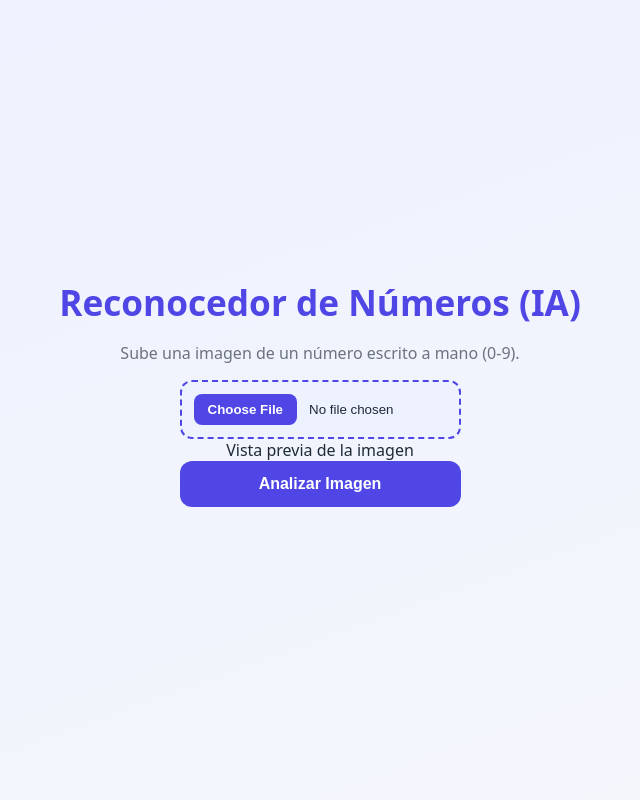
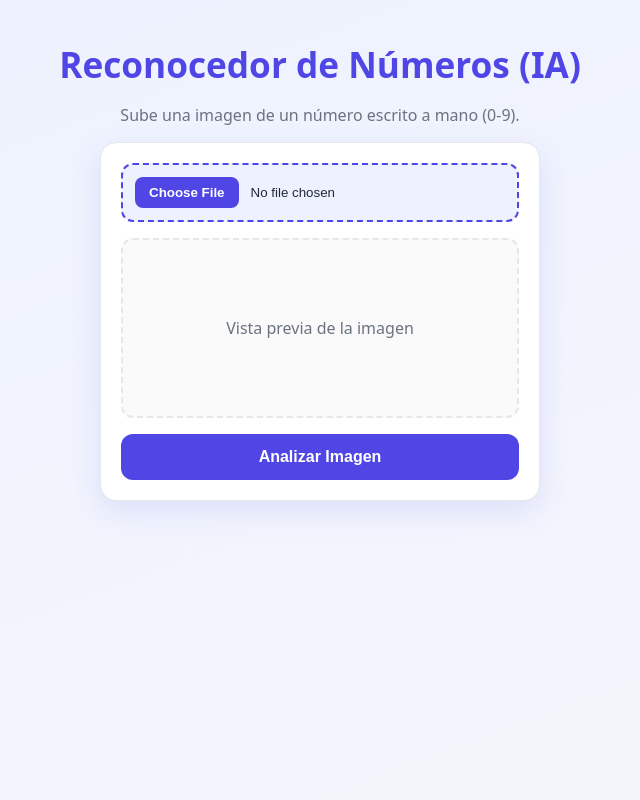
Before and after one commit to maicolsteven192-eng/WB-Services, a Flask app: page / in a window 1280 px wide. Shown: the whole page, without its empty margins (320-960 px from the left). Run offline with Flask 3, Linux system fonts and the light colour scheme.

Commit message:
Update style.css

```diff
--- a/static/style.css
+++ b/static/style.css
@@ -111,3 +111,40 @@ button:disabled { opacity: 0.5; cursor: not-allowed; }
   font-weight: 700;
   color: var(--primary);
 }
+body {
+  justify-content: flex-start;
+  padding-top: 40px;
+}
+
+#formulario {
+  background: #fff;
+  border: 1px solid var(--border);
+  border-radius: 16px;
+  padding: 20px;
+  width: 100%;
+  max-width: 440px;
+  box-shadow: 0 10px 30px rgba(79, 70, 229, 0.12);
+  display: flex;
+  flex-direction: column;
+  align-items: center;
+  gap: 16px;
+}
+
+.preview-caja {
+  width: 100%;
+  min-height: 180px;
+  display: flex;
+  align-items: center;
+  justify-content: center;
+  border: 2px dashed var(--border);
+  border-radius: 12px;
+  background: #fafafa;
+}
+
+#textoPreview {
+  color: var(--muted);
+}
+
+#preview {
+  max-height: 220px;
+}
```
